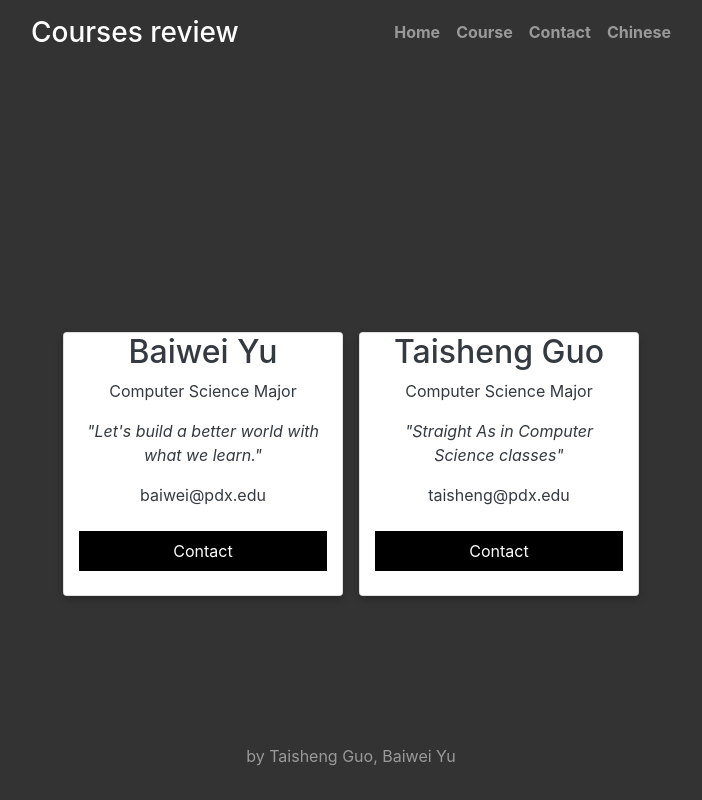
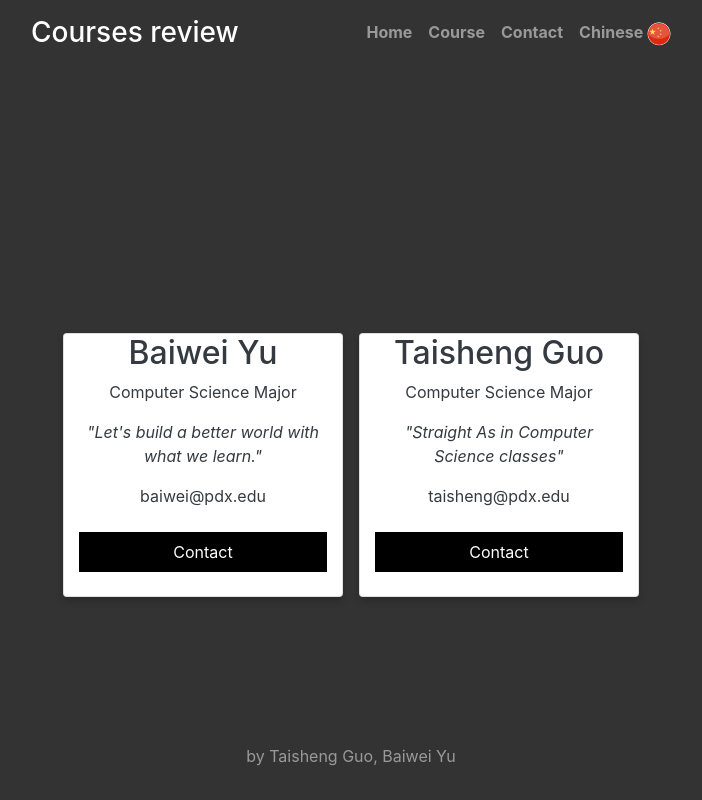
Before and after one commit to taishengG/courses_review_platform-, a Flask app: page /contact in a window 1280 px wide. Shown: the whole page, without its empty margins (289-991 px from the left). Run offline with Flask 2, Linux system fonts and the light colour scheme; parts of the project's set-up code (start-up, migrations or seed data) failed here and were passed over; some libraries are stand-ins or nearby versions.

Commit message:
final: added a chinese falg icon

```diff
--- a/final/templates/contact.html
+++ b/final/templates/contact.html
@@ -3,7 +3,7 @@
     <link href="../static/contact.css" rel="stylesheet">
       <div class="container mt-5">
         <div class="row">
-          <div class="column col-6">
+          <div class="column col-sm-6">
             <div class="card">
               <!--img src="images/selfie.jpg" alt="Jane" style="width:100%"-->
               <div class="container">
@@ -16,7 +16,7 @@
             </div>
           </div>
 
-          <div class="column col-6">
+          <div class="column col-sm-6">
               <div class="card">
                 <!--img src="images/monster.jpg" alt="Jane" style="width:100%"-->
                 <div class="container">
--- a/final/templates/index.html
+++ b/final/templates/index.html
@@ -7,12 +7,13 @@
 
     <title>Courses review</title>
 
-    <script type="text/javascript" src="https://cdnjs.cloudflare.com/ajax/libs/twitter-bootstrap/4.0.0/js/bootstrap.min.js"></script>
     <!-- Bootstrap core CSS -->
     <link href="../static/bootstrap.css" rel="stylesheet">
 
     <!-- Custom styles for this template -->
     <link href="../static/index.css" rel="stylesheet">
+
+
   </head>
 
   <body class="text-center">
@@ -25,7 +26,7 @@
             <a class="nav-link" href="/">Home</a>
             <a class="nav-link" href="/course">Course</a>
             <a class="nav-link" href="contact">Contact</a>
-	    <a class="nav-link" href="course_2">Chinese</a>
+	    <a class="nav-link" href="course_2">Chinese <img src="../static/China-icon.png"></a>
           </nav>
         </div>
       </header>
```
Also changed, not shown: final/static/China-icon.png (added), final/static/china_round_icon_64.png (deleted).
